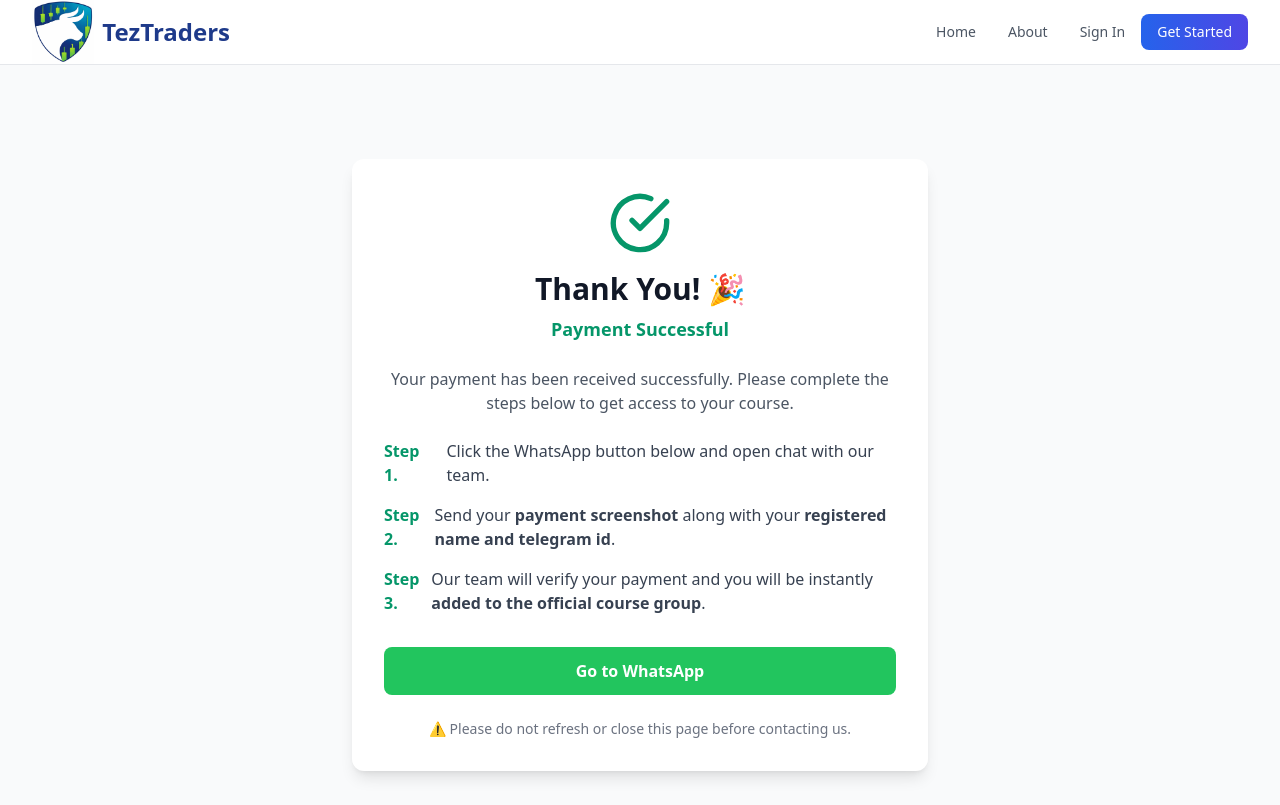
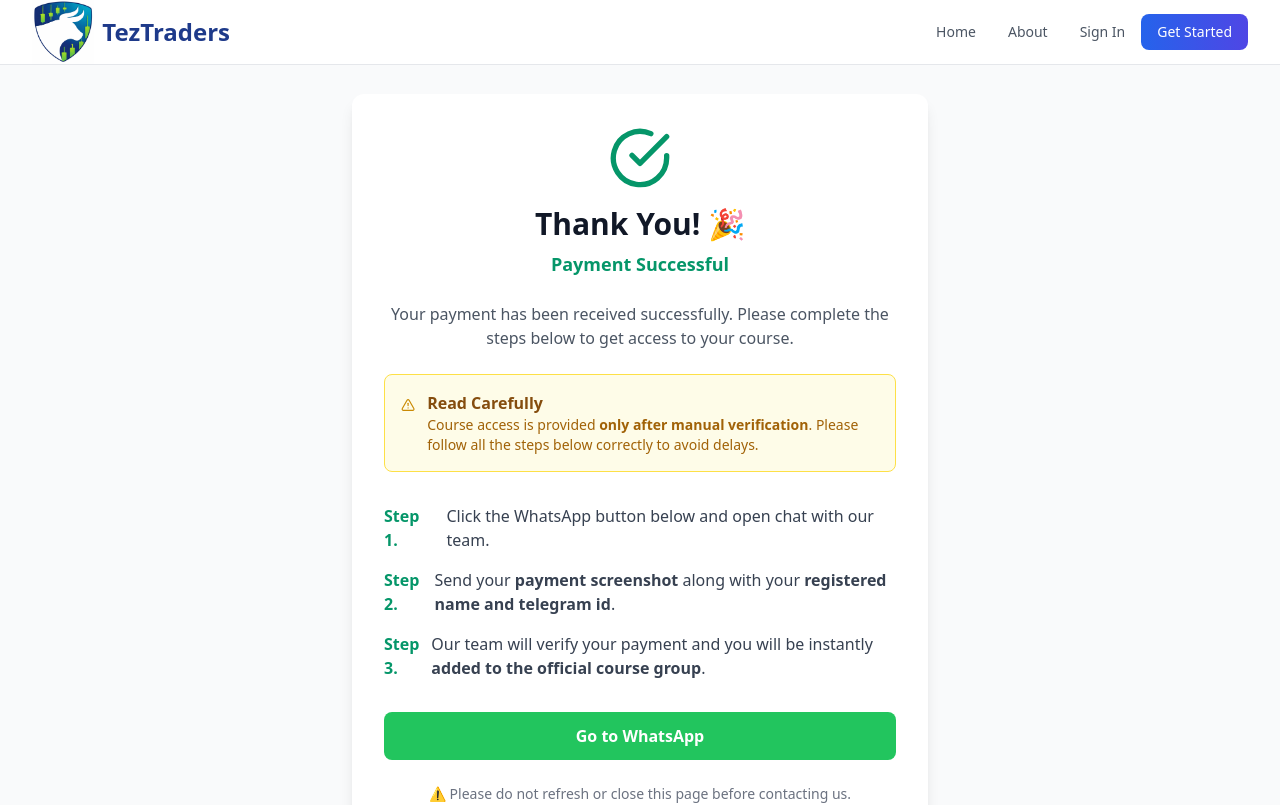
Before and after one commit to Smitayadav01/Info-Trade-website, a React (Vite) app: page /payment-success-9fA7xQ2LmP81ZkR4T6WcA2025 in a window 1280 px wide. Shown: the top 805 px of the page. Built offline with nearby package versions, Linux system fonts and the light colour scheme.

Commit message:
commited

```diff
--- a/src/pages/PaymentSuccess.tsx
+++ b/src/pages/PaymentSuccess.tsx
@@ -1,4 +1,4 @@
-import { CheckCircle } from "lucide-react";
+import { CheckCircle,AlertTriangle } from "lucide-react";
 
 const PaymentSuccess = () => {
   return (
@@ -23,6 +23,21 @@ const PaymentSuccess = () => {
           Your payment has been received successfully.
           Please complete the steps below to get access to your course.
         </p>
+
+
+        {/* ⚠ Alert Box */}
+        <div className="flex items-start gap-3 bg-yellow-50 border border-yellow-300 rounded-lg p-4 mb-8 text-left">
+          <AlertTriangle className="text-yellow-600 w-6 h-6 mt-0.5" />
+          <div>
+            <p className="font-semibold text-yellow-800">
+              Read Carefully
+            </p>
+            <p className="text-sm text-yellow-700">
+              Course access is provided <strong>only after manual verification</strong>.
+              Please follow all the steps below correctly to avoid delays.
+            </p>
+          </div>
+        </div>
 
         {/* Steps */}
         <div className="text-left space-y-4 mb-8">
```
